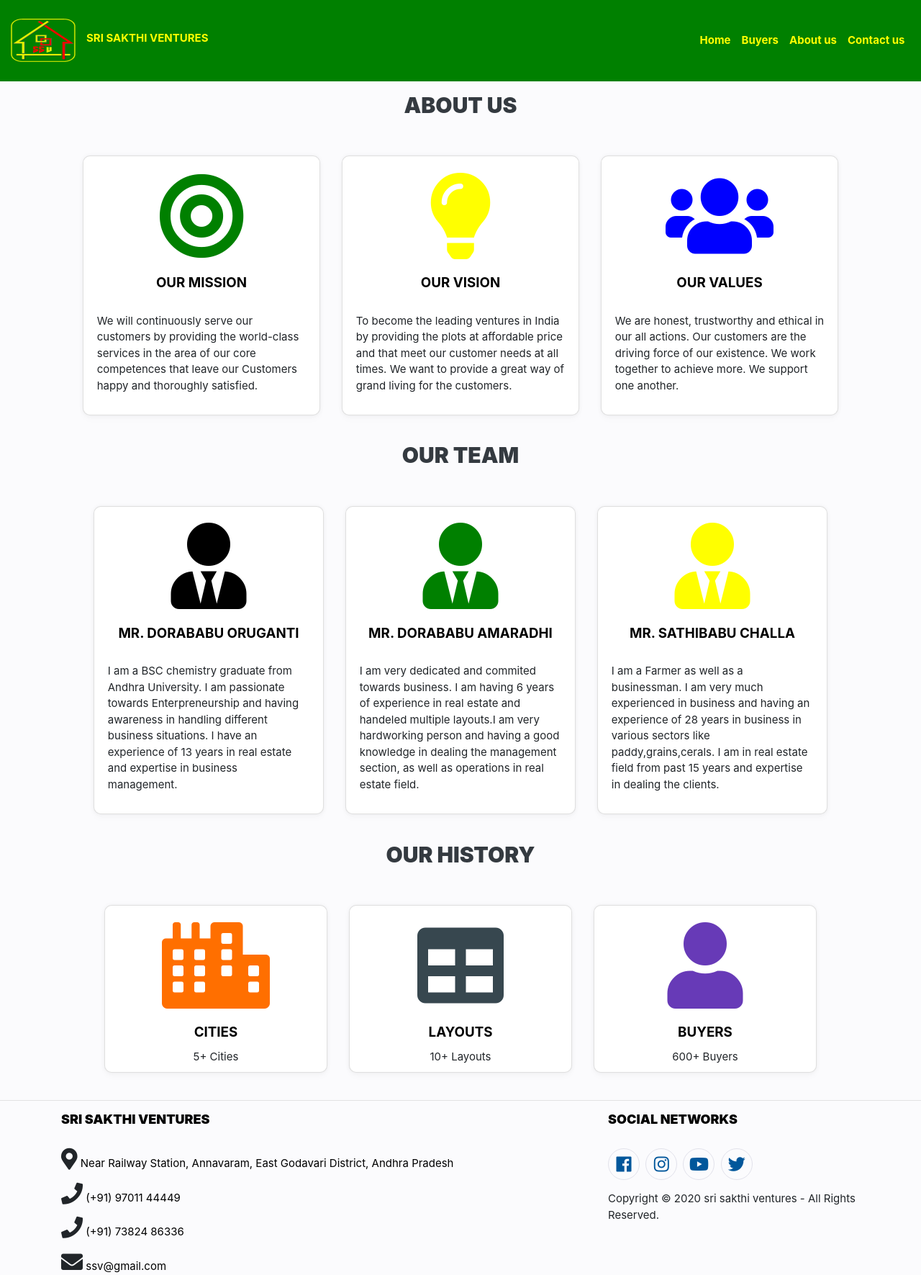
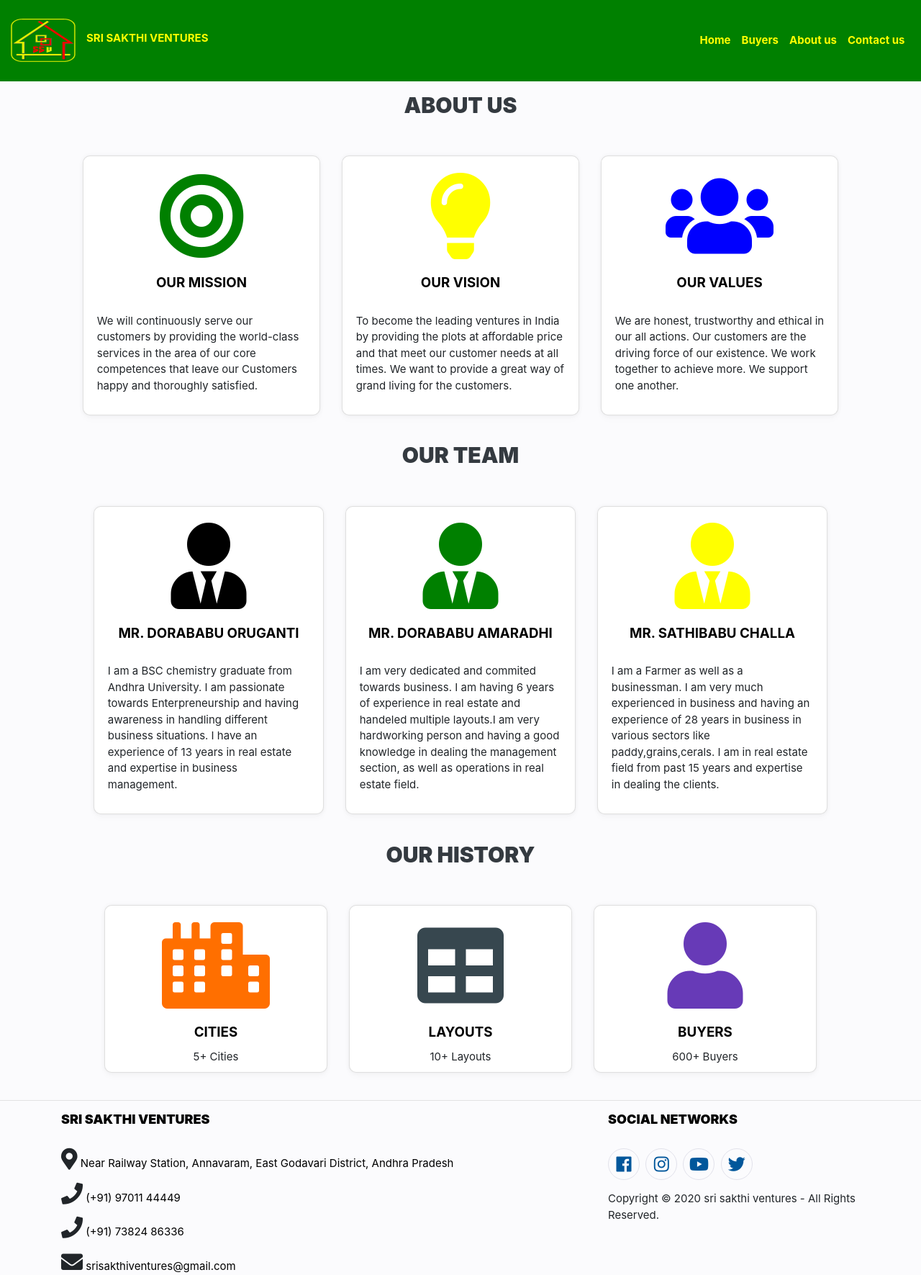
Before and after one commit to sarahariprasad/Real_Estate, a Django app: page /about/ in a window 1280 px wide. Shown: the top 1771 px of the page at 72% size. Run offline with Django 3.2, Linux system fonts and the light colour scheme; some libraries are stand-ins or nearby versions.

Commit message:
adding new bse file

```diff
--- a/venture/templates/base.html
+++ b/venture/templates/base.html
@@ -11,7 +11,7 @@ https://fonts.googleapis.com/css?family=Open+Sans">
     <!-- Required meta tags -->
     <meta charset="utf-8">
     <meta name="viewport" content="width=device-width, initial-scale=1, shrink-to-fit=no">
-    <title>Sri Sakthi Ventures, Annavaram: Real estate/plots/sites available at best price</title>
+    <title>SRI SAKTHI VETURES, Annavaram: Real estate/plots/sites available at best price</title>
     <meta name="description" content="Sri Sakthi Ventures,Annavaram-Real Estate/Layouts/Plots for sale without any brokerage. We want to provide a great way of grand living for the customers @RS.9999/sq.ft. Do you want to get quote Contact us now.">
 
     <!-- Bootstrap CSS -->
@@ -80,24 +80,24 @@ a.text-light:focus, a.text-light:hover{
         <ul class="navbar-nav  mr-auto">
 
             <li class="nav-item active">
-                <a class="nav-link" href="#"><span class="sr-only">(current)</span></a>
+                <a class="nav-link" href="#"><span class="sr-only"></span></a>
             </li>
         </ul>
 
 
         <ul class="navbar-nav my-0 my-lg-4">
-            <li> <a class="nav-link " style="color: yellow;" href="/" ><b>Home</b><span class="sr-only">(current)</span></a></li>
+            <li> <a class="nav-link " style="color: yellow;" href="/" ><b>Home</b><span class="sr-only">Check our property listings with more details here</span></a></li>
 
 
             <li class="nav-item">
-                <a class="nav-link" style="color: yellow;" href="/buyers"><b>Buyers</b><span class="sr-only">(current)</span></a>
+                <a class="nav-link" style="color: yellow;" href="/buyers"><b>Buyers</b><span class="sr-only">See our customer reviews and then take your decision</span></a>
             </li>
             <li class="nav-item">
-                <a class="nav-link" style="color: yellow;" href="/about"><b>About us</b><span class="sr-only">(current)</span></a>
+                <a class="nav-link" style="color: yellow;" href="/about"><b>About us</b><span class="sr-only">We will continuously serve our customers by providing the world-class services in the area of our core competences.</span></a>
             </li>
             <li class="nav-item">
                 <a class="nav-link" style="color: yellow;" href="/contact"><b>Contact us</b><span
-                        class="sr-only">(current)</span></a>
+                        class="sr-only">If you want to get a clear information or quote then contact us</span></a>
             </li>
         </ul>
 
@@ -144,7 +144,7 @@ a.text-light:focus, a.text-light:hover{
                             Railway Station, Annavaram, East Godavari District, Andhra Pradesh</a><br>
                             <i class="fas fa-phone mt-3 fa-2x"></i> <a href="tel:+"> (+91) 97011 44449</a><br>
                             <i class="fas fa-phone mt-3 fa-2x"></i> <a href="tel:+"> (+91) 73824 86336</a><br>
-                            <i class="fa fa-envelope mt-3 fa-2x"></i> <a href=""> ssv@gmail.com</a><br>
+                            <i class="fa fa-envelope mt-3 fa-2x"></i> <a href=""> srisakthiventures@gmail.com</a><br>
 
                         </ul>
 
@@ -157,10 +157,11 @@ a.text-light:focus, a.text-light:hover{
                          style="visibility: visible; animation-delay: 0.8s; animation-name: fadeInLeft;">
                         <h3 class="f-title f_600 t_color f_size_18"><strong>SOCIAL NETWORKS</strong></h3>
                         <div class="f_social_icon">
-                            <a href="#" class="fab fa-facebook"></a>
-                            <a href="#" class="fab fa-instagram"></a>
-                            <a href="#" class="fab fa-youtube"></a>
-                            <a href="#" class="fab fa-twitter"></a>
+                            <a href="https://www.facebook.com/pg/Sri-sakthi-ventures-102638164971345/" class="fab fa-facebook"></a>
+                            <a href="https://www.instagram.com/sri_sakthi_ventures/" class="fab fa-instagram"></a>
+                            <a href="https://youtube.com/channel/UCAemopv-8O_deFEM1ZhaGDA" class="fab fa-youtube"></a>
+                            <a href="https://twitter.com/VenturesSri" class="fab fa-twitter"></a>
+
                            <p>  </p>
 
 
```
